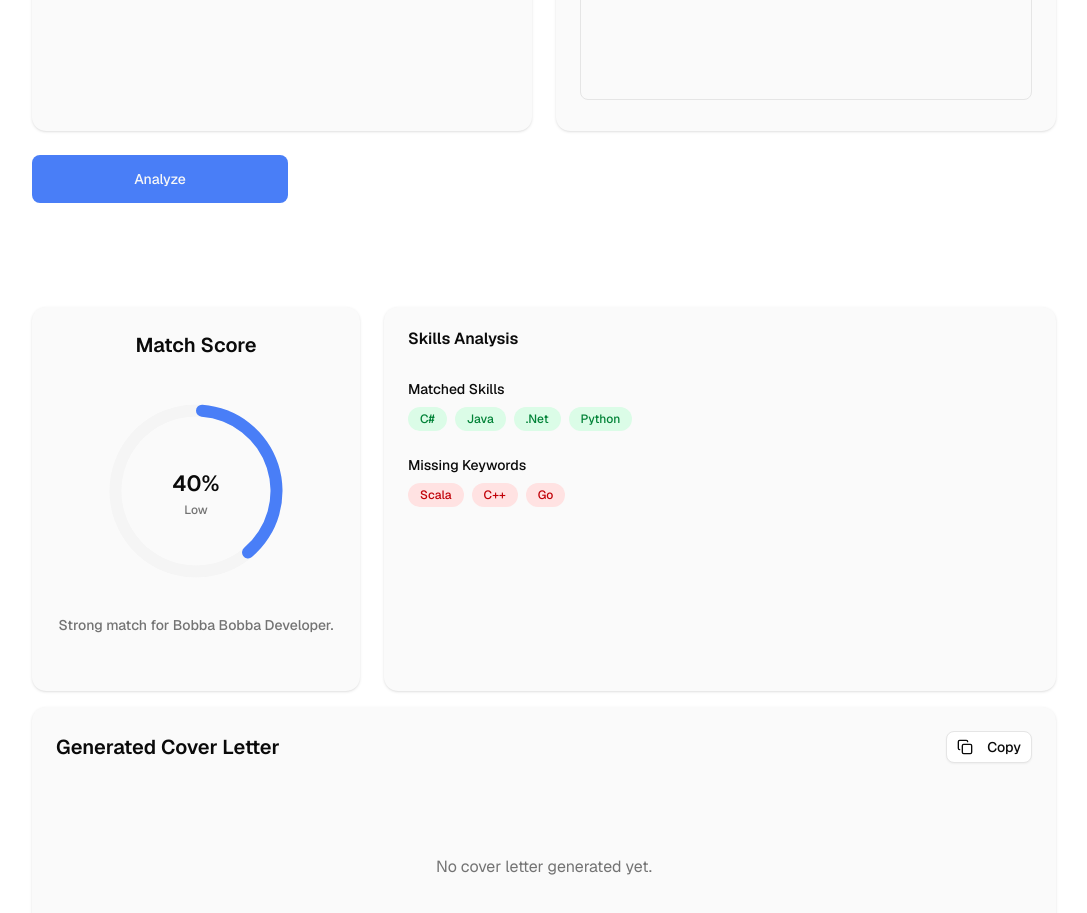
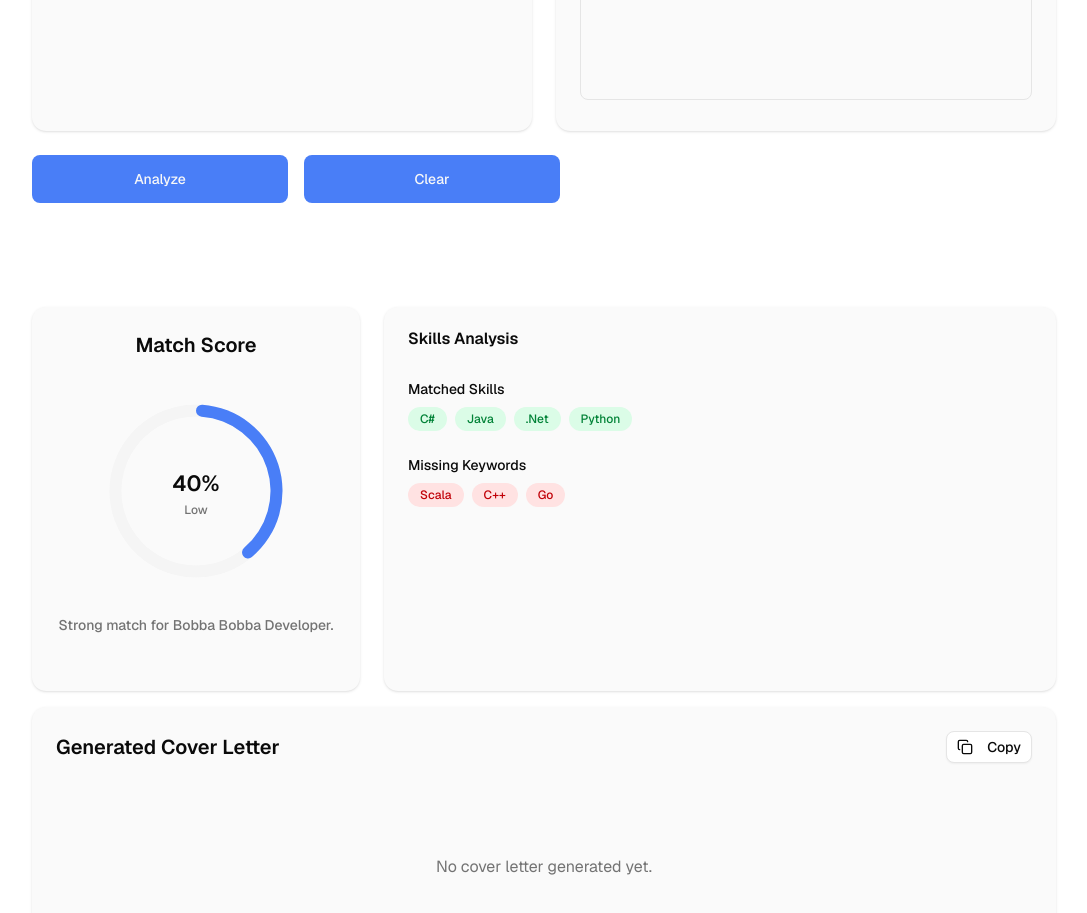
Before and after one commit to Bataklik/OpenJob, a Next.js app in the folder oj_frontend/: page / in a window 1280 px wide. Shown: the part 860-1773 px from the top of the page, without its empty margins (96-1183 px from the left). Built offline with nearby package versions, Linux system fonts and the light colour scheme.

Commit message:
feat: enhance UploadSection component with analyze and clear buttons, integrating progress handling for improved user interaction

```diff
--- a/oj_frontend/components/upload/UploadSection.tsx
+++ b/oj_frontend/components/upload/UploadSection.tsx
@@ -2,6 +2,7 @@ import React, { RefObject } from "react";
 import UploadCard from "./UploadCvCard";
 import JobCard from "./JobDescriptionCard";
 import { Button } from "../ui/button";
+import { Progress } from "../ui/progress";
 
 interface UploadPageProps {
     fileInputRef: RefObject<HTMLInputElement | null>;
@@ -10,6 +11,9 @@ interface UploadPageProps {
     handleFileChange: (e: React.ChangeEvent<HTMLInputElement>) => void;
     jobText: string;
     setJobText: React.Dispatch<React.SetStateAction<string>>;
+    handleAnalyse: () => void;
+    handleClear: () => void;
+    isAnalyzing: boolean;
 }
 
 export default function UploadPage({
@@ -19,6 +23,9 @@ export default function UploadPage({
     handleFileChange,
     jobText,
     setJobText,
+    handleAnalyse,
+    handleClear,
+    isAnalyzing,
 }: UploadPageProps) {
     return (
         <div className="flex w-full flex-col">
@@ -31,7 +38,19 @@ export default function UploadPage({
                 />
                 <JobCard text={jobText} setText={setJobText} />
             </div>
-            <Button className="mt-6 px-12 py-6 w-1/4">Analyze</Button>
+
+            <div className="flex gap-4">
+                <Button
+                    onClick={handleAnalyse}
+                    disabled={isAnalyzing}
+                    className="mt-6 px-12 py-6 w-1/4"
+                >
+                    {isAnalyzing ? "Analyzing..." : "Analyze"}
+                </Button>
+                <Button onClick={handleClear} className="mt-6 px-12 py-6 w-1/4">
+                    Clear
+                </Button>
+            </div>
         </div>
     );
 }
```
